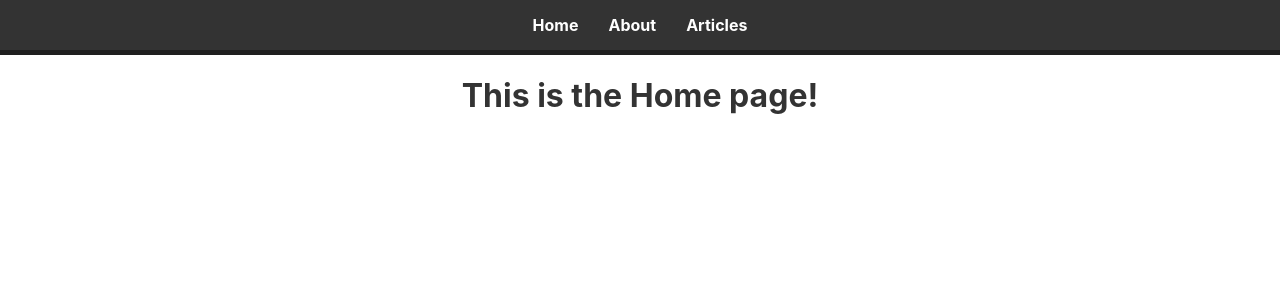
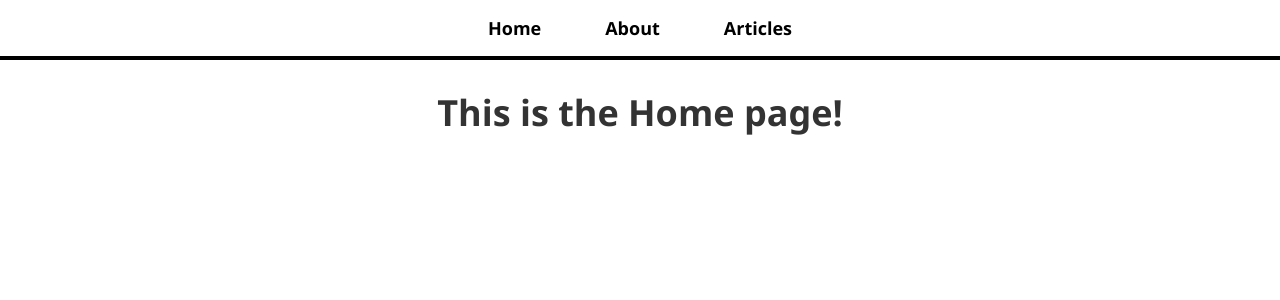
Before and after one commit to avishkaindunil/Explore_MoreOn_React, a React (Create React App) app in the folder blog-app/: page / in a window 1280 px wide. Shown: the top 300 px of the page. Built offline with nearby package versions, Linux system fonts and the light colour scheme.

Commit message:
comments are dispayed

```diff
--- a/blog-app/src/App.css
+++ b/blog-app/src/App.css
@@ -1,76 +1,102 @@
-.App {
-  text-align: center;
+body {
+  font-family: 'Segoe UI', Tahoma, Geneva, Verdana, sans-serif;
+  font-size: 18px;
 }
 
-.App-logo {
-  height: 40vmin;
-  pointer-events: none;
+button {
+  padding: 16px;
+  font-family: 'Segoe UI', Tahoma, Geneva, Verdana, sans-serif;
+  font-size: 16px;
+  background-color: black;
+  color: white;
+  border-radius: 8px;
+  cursor: pointer;
 }
 
-@media (prefers-reduced-motion: no-preference) {
-  .App-logo {
-    animation: App-logo-spin infinite 20s linear;
-  }
+h3, h4 {
+  margin-bottom: 0;
 }
 
-.App-header {
-  background-color: #282c34;
-  min-height: 100vh;
-  display: flex;
-  flex-direction: column;
-  align-items: center;
-  justify-content: center;
-  font-size: calc(10px + 2vmin);
+nav {
+  border-bottom: 4px solid black;
+  text-align: center;
+  position: fixed;
+  top: 0;
+  width: 100%;
+  background: white;
+}
+
+nav ul {
+  list-style-type: none;
+  margin: 0;
+  padding: 0;
+}
+
+nav li {
+  display: inline-block;
+  padding-top: 16px;
+  padding-bottom: 16px;
+}
+
+nav a {
+  text-decoration: none;
+  color: black;
+  font-weight: bold;
+  padding: 16px 32px;
+}
+
+nav a:hover {
+  background: black;
   color: white;
 }
 
-.App-link {
-  color: #61dafb;
+#page-body {
+  max-width: 700px;
+  margin: auto;
+  padding-top: 64px;
 }
 
-nav {
-  /* font-family: 'Poppins', sans-serif; */
-  display: flex;
-  flex-direction: column;
-  align-items: center;
-  background-color: #333;
-  padding: 15px;
-  border-bottom: 5px solid #1f1f1f;
+.article-list-item {
+  text-decoration: none;
+  color: black;
+  padding: 16px 0 0 0;
 }
 
-ul {
-  list-style-type: none;
-  margin: 0;
-  padding: 0;
-  display: flex;
+.article-list-item p {
+  padding-bottom: 32px;
+  border-bottom: 2px solid black;
 }
 
-li {
-  gap: 0px;
+#add-comment-form {
+  border-bottom: 2px solid black;
+  padding: 16px;
 }
 
-a {
-  padding: 15px;
-  padding-right: 15px;
-  padding-left: 15px;
-  text-decoration: none;
-  color: white;
-  font-weight: bold;
+#add-comment-form h3 {
+  margin-bottom: 16px;
 }
 
-a:hover {
-  padding: 15px;
-  padding-right: 15px;
-  padding-left: 15px;
-  background-color: white;
-  color: black;
+#add-comment-form input, textarea {
+  display: block;
+  width: 300px;
+  padding: 8px;
+  border-radius: 8px;
+  font-family: 'Segoe UI', Tahoma, Geneva, Verdana, sans-serif;
+  font-size: 18px;
+  border: 2px solid black;
+  margin-bottom: 16px;
 }
 
-@keyframes App-logo-spin {
-  from {
-    transform: rotate(0deg);
-  }
-  to {
-    transform: rotate(360deg);
-  }
+#add-comment-form button {
+  width: 320px;
 }
+
+#upvotes-section button, p {
+  display: inline-block;
+  margin-right: 16px;
+}
+
+.comment {
+  border-bottom: 2px solid black;
+  padding: 16px;
+}
--- /dev/null
+++ b/blog-app/src/components/CommentsList.js
@@ -0,0 +1,13 @@
+const CommentsList = ({ comments }) => (
+    <>
+        <h3>Comments:</h3>
+        {comments.map(comment => (
+            <div className="comment" key={comment.postedBy + ': ' + comment.text}>
+                <h4>{comment.postedBy}</h4>
+                <p>{comment.text}</p>
+            </div>
+        ))}
+    </>
+);
+
+export default CommentsList;
--- a/blog-app/src/pages/ArticlePage.js
+++ b/blog-app/src/pages/ArticlePage.js
@@ -3,6 +3,7 @@
 import axios from 'axios';
 import articles from "./article-content";
 import NotFoundPage from "./NotFoundPage";
+import CommentsList from '../components/CommentsList';
 import '../assests/ArticlePage.css';
 
 const ArticlePage = () => {
@@ -31,7 +32,8 @@
             <p>This article has {articleInfo.upvotes} upvotes(s)</p>
                 {article.content.map((paragraph, i) => (
             <p key={i}>{paragraph}</p>
-        ))}
+        ))};
+        <CommentsList comments={articleInfo.comments} />
         </>
     );
 }
```
